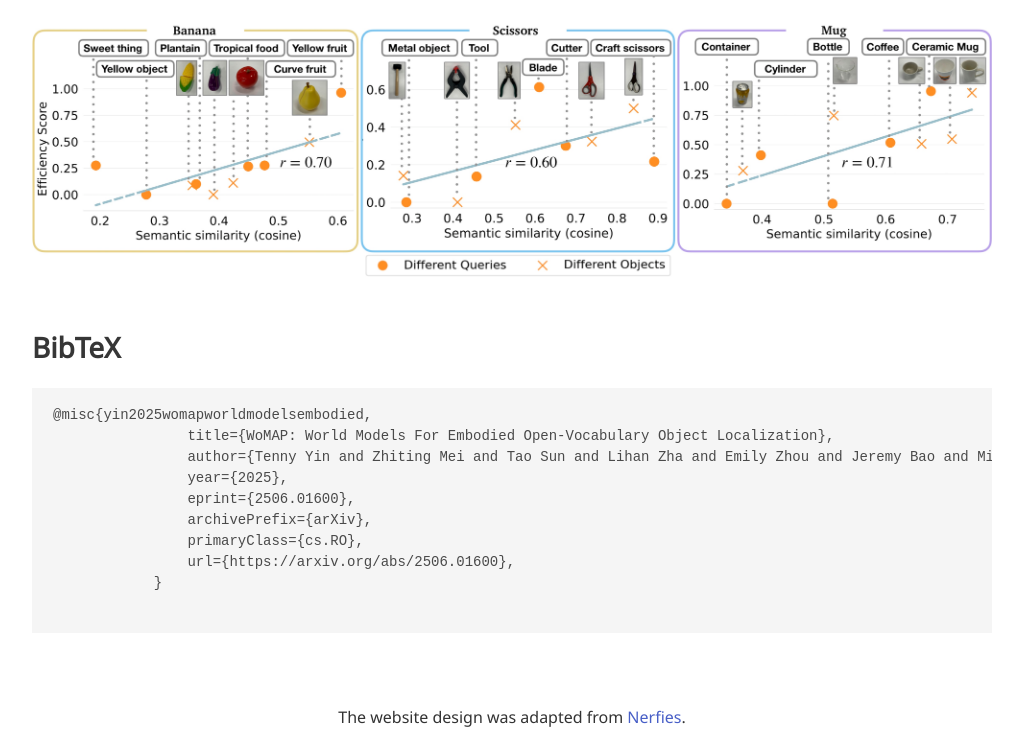
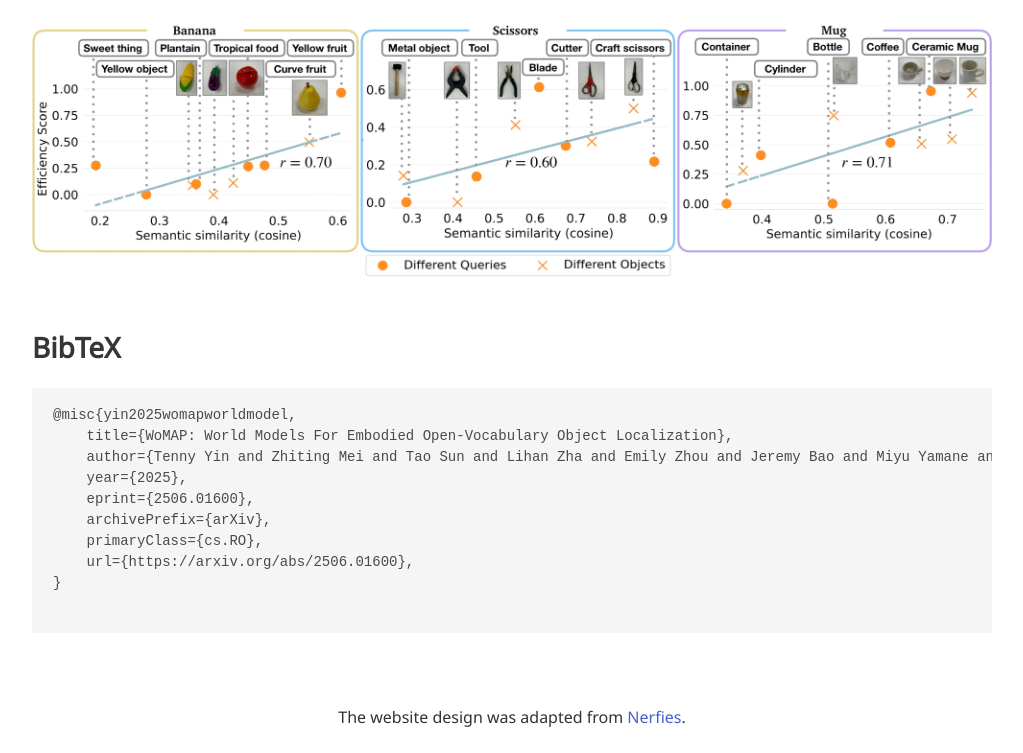
Before and after one commit to s-qubed/s-qubed.github.io, a plain HTML site: page index.html in a window 1280 px wide. Shown: the part 5599-6352 px from the top of the page, without its empty margins (128-1151 px from the left). Drawn offline with nearby package versions, Linux system fonts and the light colour scheme; some icons are missing; files whose address does not match are found by name; a web font is replaced by a local one.

Commit message:
website updates

```diff
--- a/index.html
+++ b/index.html
@@ -627,7 +627,7 @@
     <section class="section" id="BibTeX">
         <div class="container is-max-desktop content">
             <h2 class="title">BibTeX</h2>
-            <pre><code>@misc{yin2025womapworldmodelsembodied,
+            <pre><code>@misc{yin2025womapworldmodel,
     title={WoMAP: World Models For Embodied Open-Vocabulary Object Localization},
     author={Tenny Yin and Zhiting Mei and Tao Sun and Lihan Zha and Emily Zhou and Jeremy Bao and Miyu Yamane and Ola Shorinwa and Anirudha Majumdar},
     year={2025},
```
Lines whose indentation alone changed are shown as unchanged.
